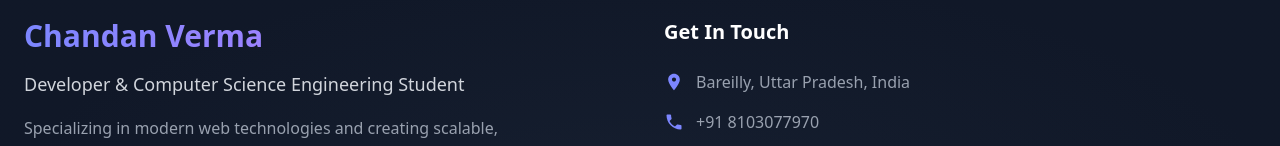
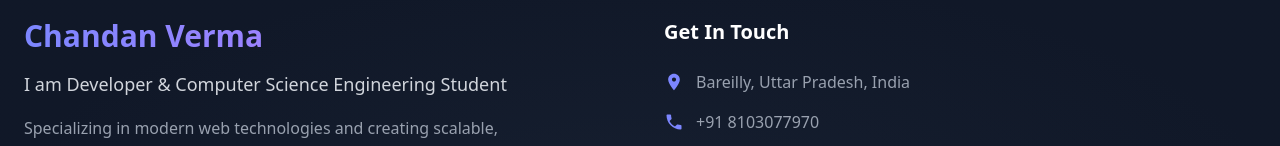
Before and after one commit to chandanXcoder/MyPortfolio, a React (Vite) app: page / in a window 1280 px wide. Shown: the part 3999-4145 px from the top of the page. Built offline with nearby package versions, Linux system fonts and the light colour scheme.

Commit message:
added new text

```diff
--- a/src/components/Footer.jsx
+++ b/src/components/Footer.jsx
@@ -23,7 +23,7 @@ const Footer = () => {
                 Chandan Verma
               </h3>
               <p className="text-gray-300 text-lg leading-relaxed">
-                 Developer & Computer Science Engineering Student
+                I am Developer & Computer Science Engineering Student
               </p>
               <p className="text-gray-400 leading-relaxed max-w-lg">
                 Specializing in modern web technologies and creating scalable, user-centric applications.
```
